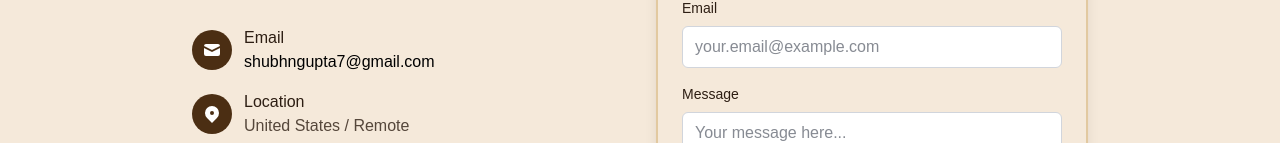
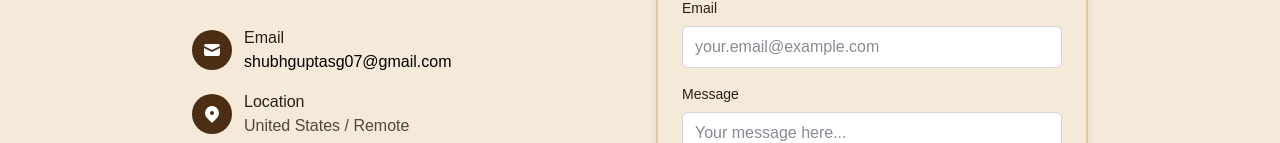
Before and after one commit to ShubhG7/shubhgupta.github.io, a Next.js app: page / in a window 1280 px wide. Shown: the part 2872-3015 px from the top of the page. Built offline with nearby package versions, Linux system fonts and the light colour scheme.

Commit message:
Update contact email address

```diff
--- a/src/components/ContactSection.tsx
+++ b/src/components/ContactSection.tsx
@@ -29,7 +29,7 @@ const ContactSection = () => {
       // Create mailto link with form data
       const subject = encodeURIComponent(`Portfolio Contact from ${formData.name}`);
       const body = encodeURIComponent(`Name: ${formData.name}\nEmail: ${formData.email}\n\nMessage:\n${formData.message}`);
-      const mailtoLink = `mailto:shubhngupta7@gmail.com?subject=${subject}&body=${body}`;
+      const mailtoLink = `mailto:shubhguptasg07@gmail.com?subject=${subject}&body=${body}`;
 
       // Open default email client
       window.open(mailtoLink, '_blank');
@@ -80,10 +80,10 @@ const ContactSection = () => {
                 <div>
                   <p className="font-medium" style={{ color: 'var(--text-main)' }}>Email</p>
                   <a
-                    href="mailto:shubhngupta7@gmail.com"
+                    href="mailto:shubhguptasg07@gmail.com"
                     className="text-black hover:underline dark:text-white"
                   >
-                    shubhngupta7@gmail.com
+                    shubhguptasg07@gmail.com
                   </a>
                 </div>
               </div>
--- a/src/components/Footer.tsx
+++ b/src/components/Footer.tsx
@@ -32,7 +32,7 @@ const Footer = () => {
   const contactOptions = [
     {
       name: 'Email',
-      url: 'mailto:shubhngupta7@gmail.com',
+      url: 'mailto:shubhguptasg07@gmail.com',
       icon: '/icons/email.svg',
       color: 'hover:text-red-600 dark:hover:text-red-400'
     },
--- a/src/data/shubhKnowledgeBase.ts
+++ b/src/data/shubhKnowledgeBase.ts
@@ -4,7 +4,7 @@ export const shubhKnowledgeBase = `
 ## Personal Information
 - Name: Shubh Gupta
 - Location: United States (Remote)
-- Email: shubhngupta7@gmail.com
+- Email: shubhguptasg07@gmail.com
 - Role: Software Engineer & Data Scientist
 - Current Position: Software Developer at BNY Mellon (February 2024 - Present)
 - GitHub: https://github.com/ShubhG7
@@ -557,7 +557,7 @@ export const shubhKnowledgeBase = `
 - **Results-Oriented**: Focused on delivering measurable business impact through technology solutions
 
 ## Contact Information
-- Primary Email: shubhngupta7@gmail.com
+- Primary Email: shubhguptasg07@gmail.com
 - Available for remote work and collaborations
 - Open to discussing new opportunities, projects, and technical challenges
 
```
